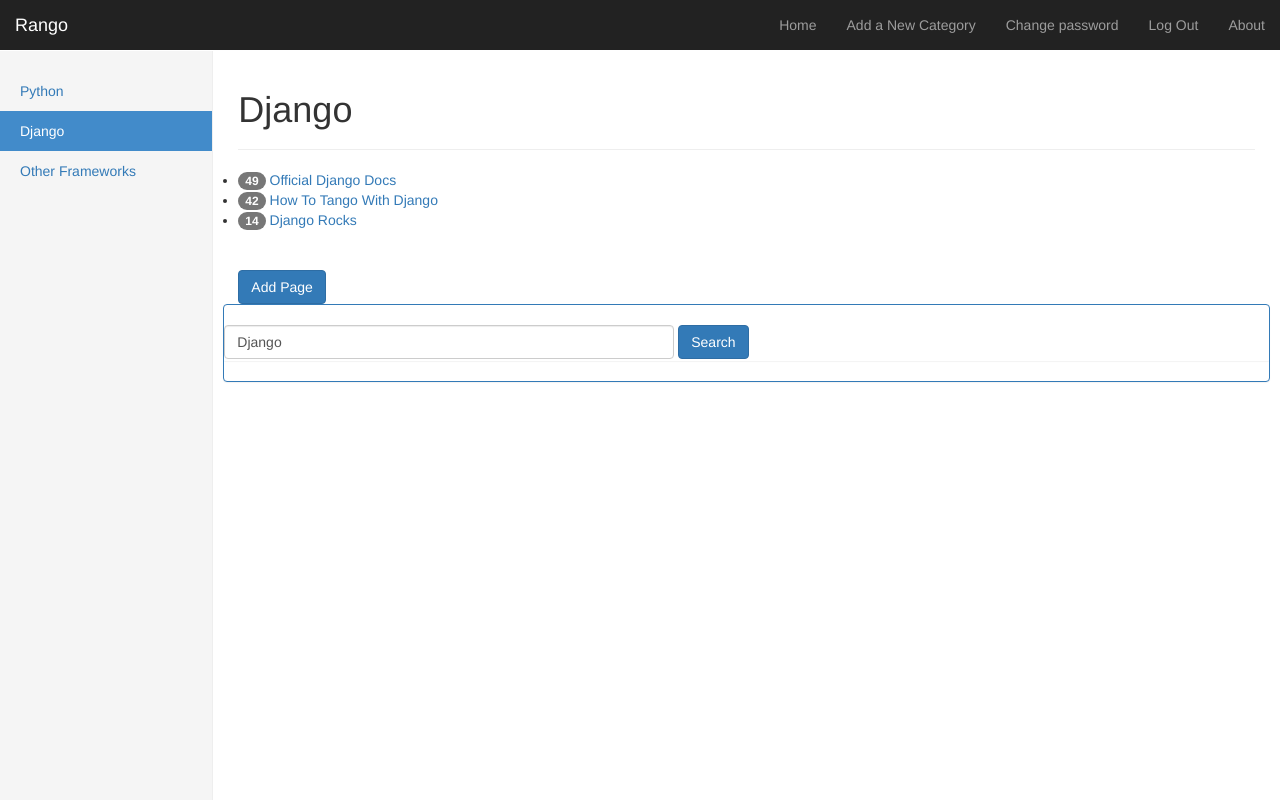
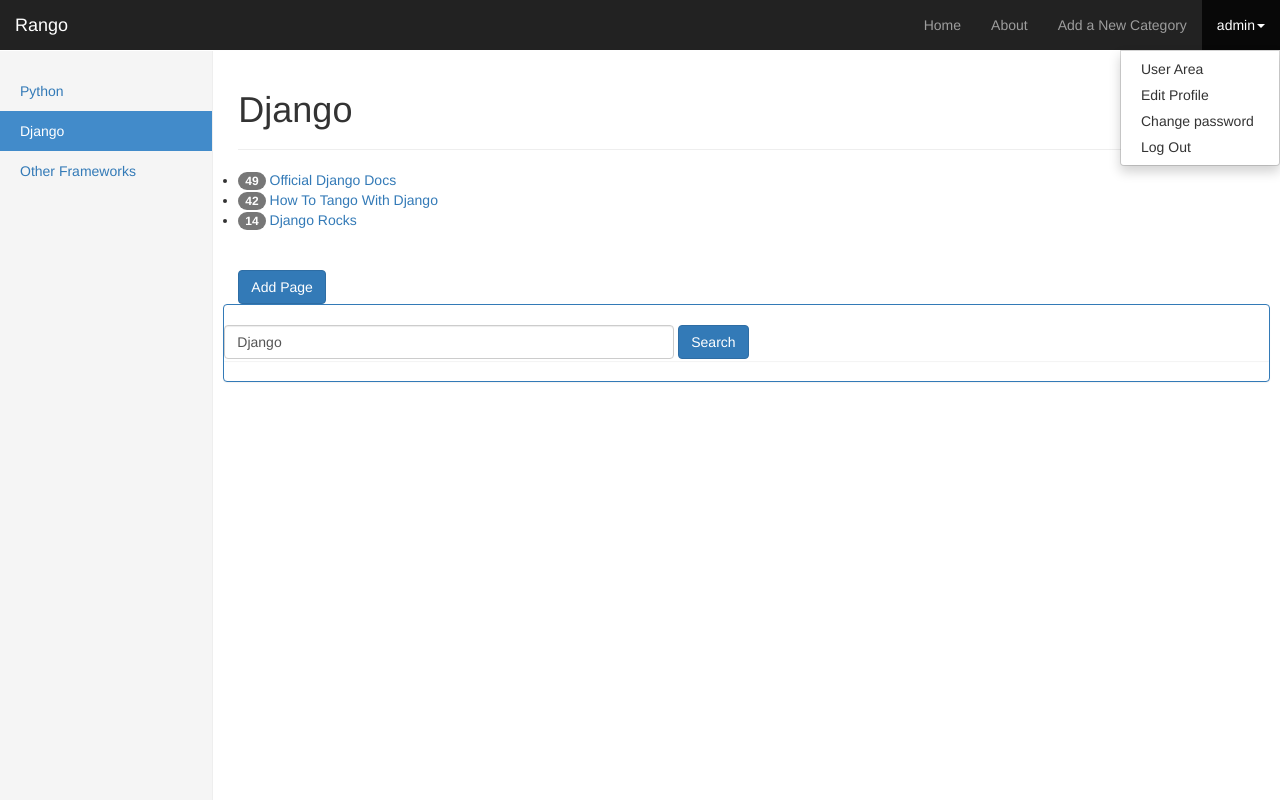
Before and after one commit to den-is/twd18, a Django app: page /rango/category/django/ in a window 1280 px wide, after a click on "admin". Run offline with Django 3.2, Linux system fonts and the light colour scheme; a user stored in the database is signed in; data comes from the database, SQL or seed files in the repository; both versions use the stored data as it was after the commit; parts of the project's set-up code (start-up, migrations or seed data) failed here and were passed over; some libraries are stand-ins or nearby versions.

Commit message:
ch16.3: Profile edit and user_area pages

```diff
--- a/project/config/settings.py
+++ b/project/config/settings.py
@@ -40,6 +40,7 @@
     'django.contrib.sessions',
     'django.contrib.messages',
     'django.contrib.staticfiles',
+    'django.contrib.sites',
     # 3rd party apps
     'registration',
     'crispy_forms',
@@ -124,3 +125,4 @@
 REGISTRATION_AUTO_LOGIN = True
 LOGIN_REDIRECT_URL = '/rango/'
 LOGIN_URL = '/accounts/login/'
+SITE_ID = 1
--- a/project/config/urls.py
+++ b/project/config/urls.py
@@ -19,8 +19,9 @@
 from registration.backends.simple.views import RegistrationView
 
 class MyRegistrationView(RegistrationView):
-    def get_success_url(self, request, user):
-        return '/rango/'
+    success_url = '/rango/add_profile/'
+    #def get_success_url(self, request, user):
+    #    return '/rango/add_profile/'
 
 urlpatterns = [
     url(r'^admin/', include(admin.site.urls)),
--- a/project/rango/urls.py
+++ b/project/rango/urls.py
@@ -10,4 +10,7 @@
         url(r'^category/(?P<category_name_slug>[\w\-]+)/$', views.category, name='category'),
         url(r'^search/$', views.search, name='search'),
         url(r'^goto/$', views.track_url, name='goto'),
+        url(r'^add_profile/$', views.register_profile, name='add_profile'),
+        url(r'^profile/edit/$', views.edit_profile, name='edit_profile'),
+        url(r'^profile/(?P<user_name>[\w]+)/$', views.user_area, name='user_area'),
         ]
--- a/project/rango/views.py
+++ b/project/rango/views.py
@@ -1,12 +1,13 @@
 from django.shortcuts import render, redirect, get_object_or_404
 from django.core.urlresolvers import reverse
+from django.contrib.auth.models import User
 from django.contrib.auth import authenticate, login, logout
 from django.contrib.auth.decorators import login_required
 from django.contrib import messages
 from datetime import datetime
 
-from .models import Category, Page
-from .forms import CategoryForm, PageForm, UserForm, UserProfileForm
+from .models import Category, Page, UserProfile
+from .forms import CategoryForm, PageForm, UserProfileForm
 from .bing_search import run_query
 
 
@@ -110,6 +111,7 @@
 
     return render(request, 'rango/add_page.html', context_dict)
 
+@login_required
 def search(request):
 
     if request.method == 'POST':
@@ -132,3 +134,63 @@
             return redirect(page.url)
 
     return redirect(reverse('rango:index'))
+
+def register_profile(request):
+    if request.method == 'POST':
+        form = UserProfileForm(request.POST)
+        if form.is_valid():
+            profile = form.save(commit=False)
+            profile.user = request.user
+
+            if 'picture' in request.FILES:
+                profile.picture = request.FILES['picture']
+
+            profile.save()
+
+            messages.success(request, 'Profile details updated')
+            return redirect(reverse('rango:index'))
+        else:
+            messages.error(request, 'Fill in all required fields')
+    else:
+        form = UserProfileForm()
+
+    return render(request, 'rango/profile_registration.html', {'form': form})
+
+@login_required
+def edit_profile(request):
+
+    try:
+        profile = UserProfile.objects.get(user_id=request.user)
+    except UserProfile.DoesNotExist:
+        profile = UserProfile()
+        profile.user = request.user
+        profile.save()
+
+    if request.method == 'POST':
+        profile_form = UserProfileForm(request.POST, instance=profile)
+
+        if profile_form.is_valid():
+            new_profile = profile_form.save(commit=False)
+
+            if 'picture' in request.FILES:
+                new_profile.picture = request.FILES['picture']
+
+            new_profile.save()
+
+            messages.success(request, 'Profile details updated')
+            return redirect(reverse('rango:index'))
+        else:
+            messages.error(request, 'Fill in all required fields')
+    else:
+        profile_form = UserProfileForm(instance=profile)
+
+    return render(request, 'rango/profile.html', {'profile_form': profile_form})
+
+@login_required
+def user_area(request, user_name):
+    users = UserProfile.objects.all().exclude(user_id=1).exclude(user_id=request.user.id)
+
+    user = get_object_or_404(User, username=user_name)
+    profile = get_object_or_404(UserProfile, user_id=user.id)
+
+    return render(request, 'rango/user_area.html', {'users': users, 'profile': profile})
--- a/project/templates/base.html
+++ b/project/templates/base.html
@@ -29,15 +29,22 @@
         <div id="navbar" class="navbar-collapse collapse">
           <ul class="nav navbar-nav navbar-right">
             <li><a href="{% url 'rango:index' %}">Home</a></li>
+            <li><a href="{% url 'rango:about' %}">About</a></li>
             {% if user.is_authenticated %}
             <li><a href="{% url 'rango:add_category' %}">Add a New Category</a></li>
-            <li><a href="{% url 'auth_password_change' %}">Change password</a></li>
-            <li><a href="{% url 'auth_logout' %}?next=/rango/">Log Out</a></li>
+            <li class="dropdown">
+              <a href="#" class="dropdown-toggle" data-toggle="dropdown" role="button" aria-haspopup="true" aria-expanded="false">{{ user.username }}<span class="caret"></span></a>
+              <ul class="dropdown-menu">
+                <li><a href="{% url 'rango:user_area' user.username %}">User Area</a></li>
+                <li><a href="{% url 'rango:edit_profile' %}">Edit Profile</a></li>
+                <li><a href="{% url 'auth_password_change' %}">Change password</a></li>
+                <li><a href="{% url 'auth_logout' %}?next=/rango/">Log Out</a></li>
+              </ul>
+            </li>
             {% else %}
             <li><a href="{% url 'registration_register' %}">Register Here</a></li>
             <li><a href="{% url 'auth_login' %}">Login</a></li>
             {% endif %}
-            <li><a href="{% url 'rango:about' %}">About</a></li>
           </ul>
         </div>
       </div>
@@ -53,7 +60,8 @@
         </div>
         <div class="col-sm-9 col-sm-offset-3 col-md-10 col-md-offset-2 main">
           {% if messages %}
-          <div class="row">
+          <div class="alert alert-warning alert-dismissible" role="alert">
+            <button type="button" class="close" data-dismiss="alert" aria-label="Close"><span aria-hidden="true">&times;</span></button>
             <ul class="messages">
                 {% for message in messages %}
                 <li{% if message.tags %} class="{{ message.tags }}"{% endif %}>{{ message }}</li>
--- a/project/templates/rango/category.html
+++ b/project/templates/rango/category.html
@@ -34,13 +34,14 @@
     <div class="row">
       <div class="panel panel-primary">
         <br>
+        <!--<div class="col-md-10 col-md-offset-1">-->
+          <form action="{% url 'rango:category' category.slug %}" method="post" class="form-inline" id="user_form" role="form">
+            {% csrf_token %}
+            <input type="text" size="50" name="query" value="{{query}}" id="query" class="form-control">
 
-        <form action="{% url 'rango:category' category.slug %}" method="post" class="form-inline" id="user_form" role="form">
-          {% csrf_token %}
-          <input type="text" size="50" name="query" value="{{query}}" id="query" class="form-control">
-
-          <button type="submit" value="Search" name="submit" class="btn btn-primary">Search</button>
-        </form>
+            <button type="submit" value="Search" name="submit" class="btn btn-primary">Search</button>
+          </form>
+        <!--</div>-->
 
         <div class="panel">
           {% if result_list %}
```
Also changed, not shown: RENOVATION.md (+21 -0 lines), project/rango/forms.py (+0 -8 lines), project/templates/rango/profile.html (added, +17 -0 lines), project/templates/rango/profile_registration.html (added, +18 -0 lines), project/templates/rango/user_area.html (added, +45 -0 lines), project/rangodb.sqlite3, project/static/images/userimgplaceholder.png (added).
